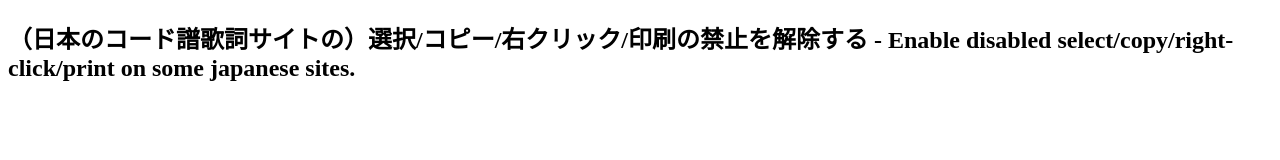
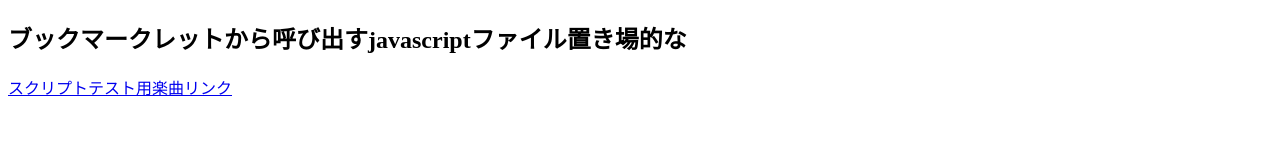
Before and after one commit to yobukodori/freedom, a plain HTML site: page index.html in a window 1280 px wide. Drawn offline with Linux system fonts and the light colour scheme.

Commit message:
Update index.html

```diff
--- a/index.html
+++ b/index.html
@@ -5,6 +5,7 @@
 <title>自由を！</title>
 </head>
 <body>
-<h2>（日本のコード譜歌詞サイトの）選択/コピー/右クリック/印刷の禁止を解除する - Enable disabled select/copy/right-click/print on some japanese sites.</h2>
+<h2>ブックマークレットから呼び出すjavascriptファイル置き場的な</h2>
+  <a href="https://yobukodori.github.io/freedom/songs.html">スクリプトテスト用楽曲リンク</a><br />
 </body>
 </html>
```
